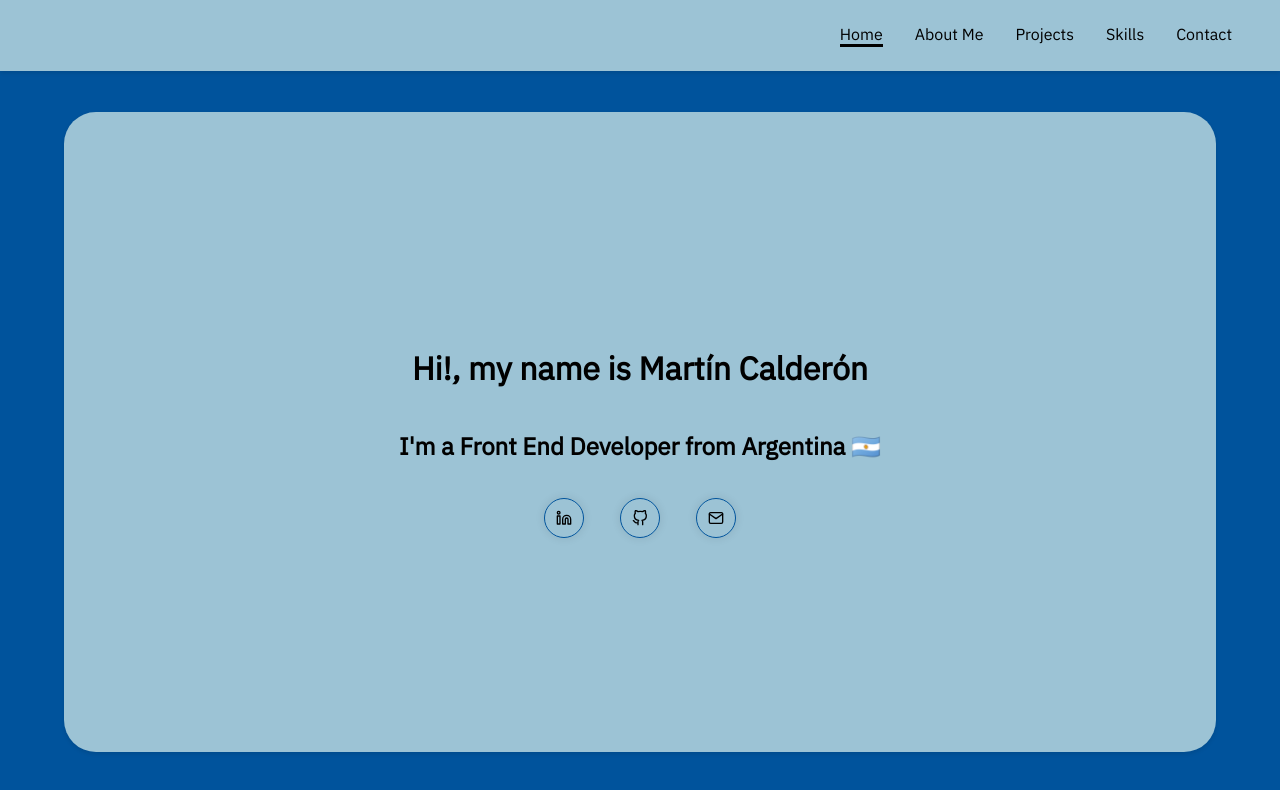
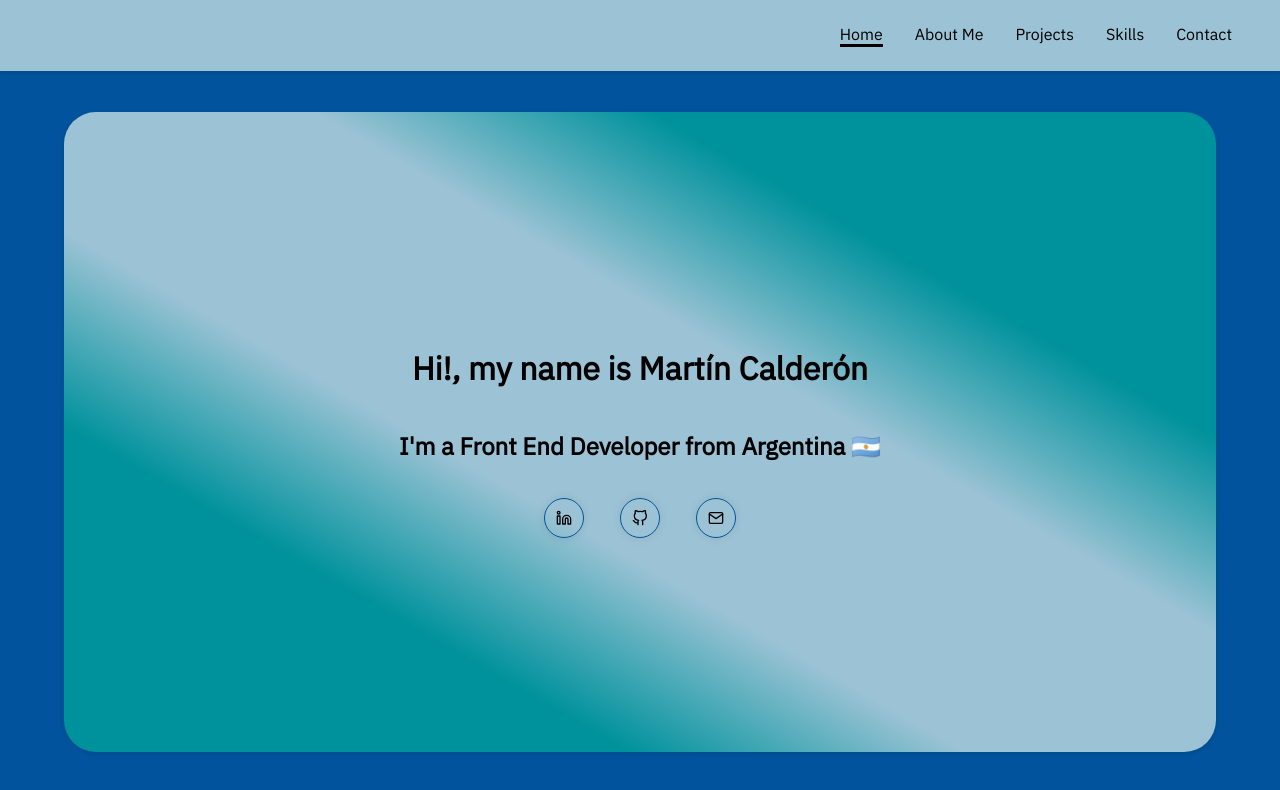
Before and after one commit to MartinDCalderonP/portfolio, a Next.js app: page / in a window 1280 px wide. Shown: the top 790 px of the page. Built offline with nearby package versions, Linux system fonts and the light colour scheme.

Commit message:
Change Card background and animation

```diff
--- a/components/Card/index.tsx
+++ b/components/Card/index.tsx
@@ -8,9 +8,9 @@ interface ICard {
 const Card = ({ children }: ICard) => {
   return (
     <Container
-      initial={{ x: 100, opacity: 0 }}
+      initial={{ x: 200, opacity: 0 }}
       animate={{ x: 0, opacity: 1 }}
-      transition={{ duration: 0.5 }}
+      transition={{ duration: 0.5, type: "spring", stiffness: 100 }}
     >
       {children}
     </Container>
--- a/components/Card/styles.tsx
+++ b/components/Card/styles.tsx
@@ -14,4 +14,12 @@ export const Container = styled(motion.div)`
   padding: 1rem;
   margin: 1rem;
   margin-top: 5rem;
+  background-image: linear-gradient(
+    30deg,
+    #00929cff 25%,
+    #9cc3d5ff 40%,
+    #9cc3d5ff 60%,
+    #00929cff 75%,
+    #00929cff
+  );
 `;
```
